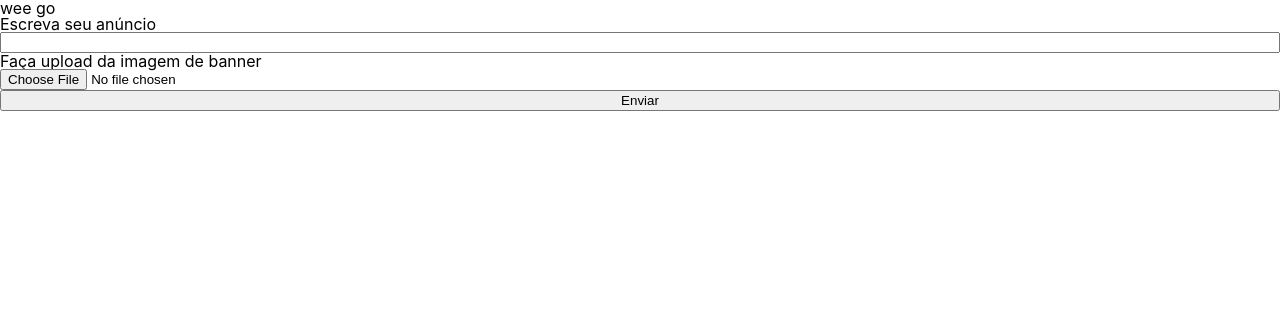
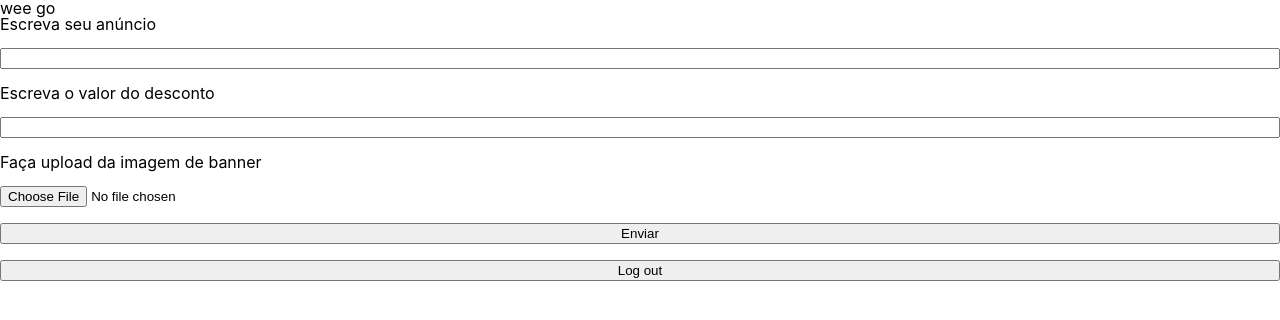
Before and after one commit to Wee-Go/WeeGoClient, a React (Create React App) app in the folder system/: page /cupom in a window 1280 px wide. Shown: the top 320 px of the page. Built offline with nearby package versions, Linux system fonts and the light colour scheme; no server answers; sample sign-in values are in the browser's storage.

Commit message:
add: initial logic to register a new cupom in firestore db

```diff
--- a/system/public/index.html
+++ b/system/public/index.html
@@ -1,5 +1,5 @@
 <!DOCTYPE html>
-<html lang="en">
+<html lang="pt-br">
   <head>
     <meta charset="utf-8" />
     <link rel="icon" href="%PUBLIC_URL%/favicon.ico" />
@@ -24,7 +24,7 @@
       work correctly both with client-side routing and a non-root public URL.
       Learn how to configure a non-root public URL by running `npm run build`.
     -->
-    <title>React App</title>
+    <title>WeeGo Client</title>
   </head>
   <body>
     <noscript>You need to enable JavaScript to run this app.</noscript>
--- a/system/src/App.tsx
+++ b/system/src/App.tsx
@@ -2,6 +2,7 @@ import { ToastContainer } from "react-toastify";
 import "./App.css";
 import MainRoutes from "./routes";
 import "react-toastify/dist/ReactToastify.css";
+import AuthProvider from "./contexts/UserContext";
 
 function App() {
   return (
@@ -17,8 +18,9 @@ function App() {
         draggable
         pauseOnHover
       />
-
-      <MainRoutes />
+      <AuthProvider>
+        <MainRoutes />
+      </AuthProvider>
     </>
   );
 }
--- /dev/null
+++ b/system/src/contexts/UserContext.tsx
@@ -0,0 +1,45 @@
+import { createContext, ReactNode, useEffect } from "react";
+import { useNavigate } from "react-router-dom";
+import { useAuthState } from "react-firebase-hooks/auth";
+import { auth } from "../services/firebaseConfig";
+import { User } from "firebase/auth";
+
+interface iUserProviderProps {
+  children: ReactNode;
+}
+
+interface iUserValues {
+  user: User | null | undefined;
+}
+
+export const AuthContext = createContext<iUserValues>({} as iUserValues);
+
+function AuthProvider({ children }: iUserProviderProps) {
+  const [user, loading, error] = useAuthState(auth);
+  const navigate = useNavigate();
+
+  useEffect(() => {
+    if (!loading) {
+      if (user) {
+        navigate("/cupom");
+      } else {
+        navigate("/login");
+      }
+      if (error) {
+        console.log(error);
+      }
+    }
+  }, [loading]);
+
+  return (
+    <AuthContext.Provider
+      value={{
+        user,
+      }}
+    >
+      {children}
+    </AuthContext.Provider>
+  );
+}
+
+export default AuthProvider;
--- a/system/src/pages/cupom/index.tsx
+++ b/system/src/pages/cupom/index.tsx
@@ -1,71 +1,99 @@
-import { useEffect, useState } from "react";
 import { useNavigate } from "react-router-dom";
 import { FormContainer, MainContainer } from "./style";
-import { storage } from "../../services/firebaseConfig";
-import { ref, uploadBytesResumable, getDownloadURL } from "firebase/storage";
+import { auth, db, storage } from "../../services/firebaseConfig";
+import { ref, getDownloadURL, uploadBytes } from "firebase/storage";
+import { useUploadFile } from "react-firebase-hooks/storage";
+import { useSignOut } from "react-firebase-hooks/auth";
+import { toast } from "react-toastify";
+import { collection, doc, setDoc } from "firebase/firestore";
 
 const CupomPage = () => {
-  const [imgUrl, setImgURL] = useState("");
-  const [progress, setProgress] = useState(0);
+  const [uploadFile, uploading, snapshot, error] = useUploadFile();
+  const [signOut, loading, errors] = useSignOut(auth);
+  const navigate = useNavigate();
 
-  function handleUpload(event: any) {
-    event.preventDefault();
+  const idUser = localStorage.getItem("@idUser");
+  const emailUser = localStorage.getItem("@emailUser");
 
-    const file = event.target[1].files ? event.target[1].files[0] : undefined;
-    console.log(file);
-    const storageRef = ref(storage, `cupons/${file.name}`);
-    const uploadTask = uploadBytesResumable(storageRef, file);
-
-    uploadTask.on(
-      "state_changed",
-      (snapshot) => {
-        const progress =
-          (snapshot.bytesTransferred / snapshot.totalBytes) * 100;
-        setProgress(progress);
-      },
-      (error) => {
-        alert(error);
-      },
-      () => {
-        getDownloadURL(uploadTask.snapshot.ref).then((url) => {
-          setImgURL(url);
-        });
-      }
-    );
+  async function logOut() {
+    const sucess = await signOut();
+    if (sucess) {
+      toast.success("Deslogado com sucesso!");
+      navigate("/login");
+      localStorage.clear();
+    }
   }
 
-  //>>>>>>>>>>>>>>>>>>>>>>>>>>>>>>>>>>>>>>>>>>>>>>>>>>>>>>>>>>>>>>
+  async function upload(event: any) {
+    event.preventDefault();
+    const file = event.target[2].files[0];
 
-  const navigate = useNavigate();
-  useEffect(() => {
-    const token = window.localStorage.getItem("@acessToken");
+    const regex = /([^@]+)/;
+    const match = emailUser!.match(regex);
+    const username = match ? match[1] : null;
 
-    if (!token) {
-      navigate("/login");
+    // Verificando se o nome do usuário foi extraído com sucesso
+    if (username && file) {
+      // Criando a referência no Firebase Storage
+      const reference = ref(
+        storage,
+        `cupons/${username}/${idUser}/${file.name}`
+      );
+
+      try {
+        await getDownloadURL(reference);
+      } catch (error) {
+        // Se ocorrer um erro, a pasta não existe, então criamos
+        // Criando a pasta
+        await uploadBytes(reference, new Uint8Array());
+      }
+
+      const result = await uploadFile(reference, file, {
+        contentType: "image/jpeg",
+      });
+      if (result) {
+        const imgUrl = await getDownloadURL(result.ref);
+        const data = {
+          desconto: event.target[1].value,
+          descricao: event.target[0].value,
+          imgUrl,
+        };
+        const firestoreRef = collection(db, "ShoppingTijuca", "lojas", "lojas");
+
+        await setDoc(doc(firestoreRef), data);
+
+        // const cityRef = doc(db, "ShoppingTijuca", "lojas");
+        // setDoc(cityRef, { capital: true }, { merge: true });
+      }
     }
-  }, []);
+  }
+
+  // useEffect(() => {
+  //   if (snapshot) {
+  //     getDownloadURL(snapshot.ref).then((url) => {
+  //       setImgURL(url);
+  //     });
+  //     console.log(imgUrl);
+  //   }
+  // }, [snapshot, imgUrl]);
 
   return (
     <>
       <h1>wee go</h1>
       <MainContainer>
-        <FormContainer onSubmit={handleUpload}>
+        <FormContainer onSubmit={upload}>
           <label htmlFor="write">Escreva seu anúncio</label>
           <input type="text" id="write" />
+
+          <label htmlFor="descont">Escreva o valor do desconto</label>
+          <input type="number" id="descont" />
 
           <label htmlFor="banner_pic">Faça upload da imagem de banner</label>
           <input type="file" id="banner_pic" accept=".jpg, .jpeg, .png" />
 
-          {/* <label htmlFor="cupom_pic">Faça upload da imagem de faixada</label>
-          <input
-            type="file"
-            id="cupom_pic"
-            name="cupom_pic"
-            accept=".jpg, .jpeg, .png"
-          /> */}
-
           <button type="submit">Enviar</button>
         </FormContainer>
+        <button onClick={logOut}>Log out</button>
       </MainContainer>
     </>
   );
--- a/system/src/pages/cupom/style.ts
+++ b/system/src/pages/cupom/style.ts
@@ -3,9 +3,11 @@ import styled from "styled-components";
 export const MainContainer = styled.main`
   display: flex;
   flex-direction: column;
+  gap: 1rem;
 `;
 
 export const FormContainer = styled.form`
   display: flex;
   flex-direction: column;
+  gap: 1rem;
 `;
--- a/system/src/pages/login/index.tsx
+++ b/system/src/pages/login/index.tsx
@@ -26,14 +26,11 @@ const LoginPage = () => {
 
   useEffect(() => {
     if (user) {
-      user.user.getIdTokenResult().then((data) => {
-        window.localStorage.setItem("@acessToken", data.token);
-      });
       window.localStorage.setItem("@idUser", user.user.uid);
+      window.localStorage.setItem("@emailUser", user.user.email!);
       toast.success("Logado com Sucesso !");
-      console.log(user);
 
-      navigate("/choice", { replace: true });
+      navigate("/cupom", { replace: true });
     }
 
     if (error) {
@@ -65,7 +62,6 @@ const LoginPage = () => {
             type="email"
             placeholder="E-mail"
             {...register("email")}
-            // onChange={(e) => setEmail(e.target.value)}
           />
           {errors.email && <span>{errors.email.message}</span>}
           <input
@@ -73,7 +69,6 @@ const LoginPage = () => {
             type="password"
             placeholder="Senha"
             {...register("password")}
-            // onChange={(e) => setPassword(e.target.value)}
           />
           {errors.password && <span>{errors.password.message}</span>}
           <button type="submit">Entrar</button>
--- a/system/src/services/firebaseConfig.ts
+++ b/system/src/services/firebaseConfig.ts
@@ -2,6 +2,7 @@ import { initializeApp } from "firebase/app";
 import { getAuth } from "firebase/auth";
 import { getAnalytics } from "firebase/analytics";
 import { getStorage } from "firebase/storage";
+import { getFirestore } from "firebase/firestore";
 
 const firebaseConfig = {
   apiKey: "AIzaSyDMc1pEJUb7x7fUEnaQJkoYx_xIqYETXZg",
@@ -17,3 +18,4 @@ const app = initializeApp(firebaseConfig);
 export const analytics = getAnalytics(app);
 export const auth = getAuth(app);
 export const storage = getStorage(app);
+export const db = getFirestore(app);
--- a/system/tsconfig.json
+++ b/system/tsconfig.json
@@ -15,7 +15,8 @@
     "isolatedModules": true,
     "noEmit": true,
     "jsx": "react-jsx",
-    "types": ["styled-components"]
+    "types": ["styled-components"],
+    "typeRoots": ["./src/@types", "./node_modules/@types"]
   },
   "include": ["src"]
 }
```
Also changed, not shown: 1 other file (tests, documents, lock files or other folders).
